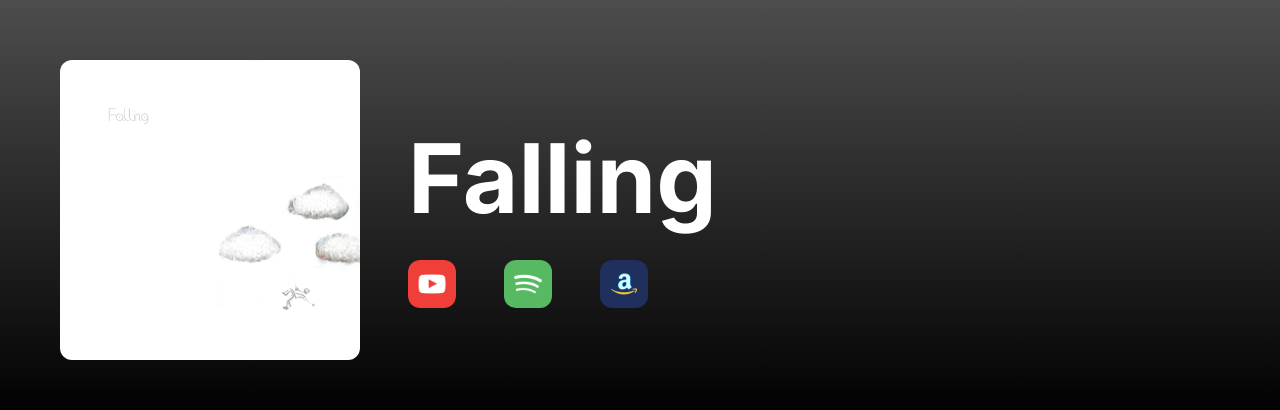
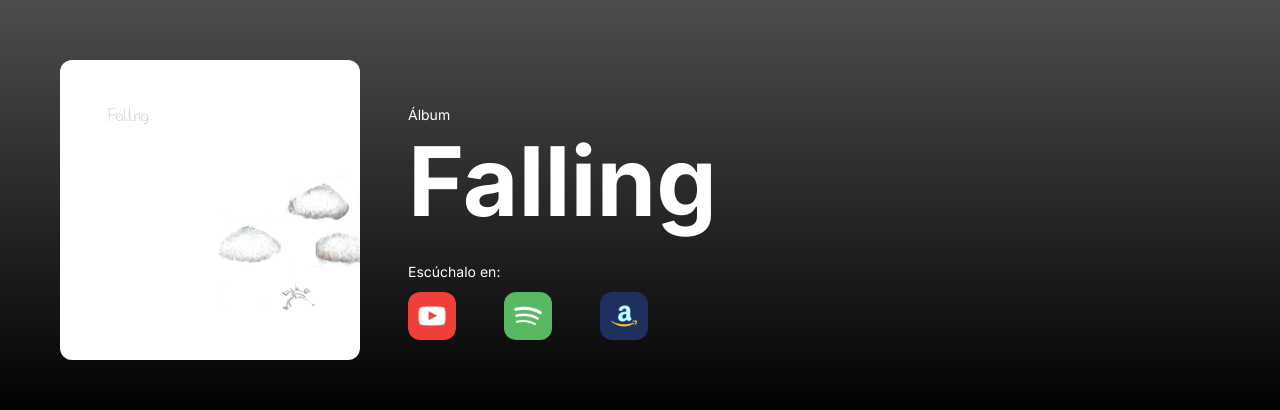
Before and after one commit to ferdeveloper/music, a Vue app: page /#/ in a window 1280 px wide. Shown: the top 410 px of the page. Built offline with nearby package versions, Linux system fonts and the light colour scheme.

Commit message:
Text added to hero.

```diff
--- a/src/components/molecules/AlbumHero/AlbumHeroDesktop/AlbumHeroDesktop.sass
+++ b/src/components/molecules/AlbumHero/AlbumHeroDesktop/AlbumHeroDesktop.sass
@@ -13,7 +13,9 @@
     max-width: pixelsToRem(300)
     border-radius: $border-img
   &__infoBlock
-    padding: pixelsToRem(48)
+    padding: pixelsToRem(16) pixelsToRem(48)
+  &__label
+    font-size: pixelsToRem(14)
   &__title
     font-size: min(10vw, 6rem)
     margin-bottom: pixelsToRem(24)
--- a/src/components/molecules/AlbumHero/AlbumHeroDesktop/AlbumHeroDesktop.vue
+++ b/src/components/molecules/AlbumHero/AlbumHeroDesktop/AlbumHeroDesktop.vue
@@ -6,9 +6,11 @@
       :alt="`Portada ${title}`"
     >
     <div class="AlbumHeroDesktop__infoBlock">
+      <p class="AlbumHeroDesktop__label">Álbum</p>
       <h1 class="AlbumHeroDesktop__title">
         {{ title }}
       </h1>
+      <p class="AlbumHeroDesktop__label">Escúchalo en:</p>
       <SocialMediaBlock />
     </div>
   </div>
--- a/src/components/molecules/AlbumHero/AlbumHeroMobile/AlbumHeroMobile.sass
+++ b/src/components/molecules/AlbumHero/AlbumHeroMobile/AlbumHeroMobile.sass
@@ -21,7 +21,11 @@
 		word-break: break-word
 		@include paragraphEllipsis(2)
 	&__socialMediaBlockContainer
+		display: flex
+		flex-direction: column
+		align-items: center
 		padding: pixelsToRem(32)
 		.SocialMediaBlock
 			display: flex
 			justify-content: center
+			margin-top: pixelsToRem(24)
--- a/src/components/molecules/AlbumHero/AlbumHeroMobile/AlbumHeroMobile.vue
+++ b/src/components/molecules/AlbumHero/AlbumHeroMobile/AlbumHeroMobile.vue
@@ -9,6 +9,7 @@
       </h1>
     </div>
     <div class="AlbumHeroMobile__socialMediaBlockContainer">
+      <p class="AlbumHeroMobile__label">Escúchalo en:</p>
       <SocialMediaBlock />
     </div>
   </div>
--- a/src/components/molecules/SocialMediaBlock/SocialMediaBlock.sass
+++ b/src/components/molecules/SocialMediaBlock/SocialMediaBlock.sass
@@ -4,6 +4,7 @@
 $iconSize: pixelsToRem(48)
 
 .SocialMediaBlock
+  margin-top: pixelsToRem(12)
   &__item
     margin: 0 pixelsToRem(24)
     &:first-child
```
